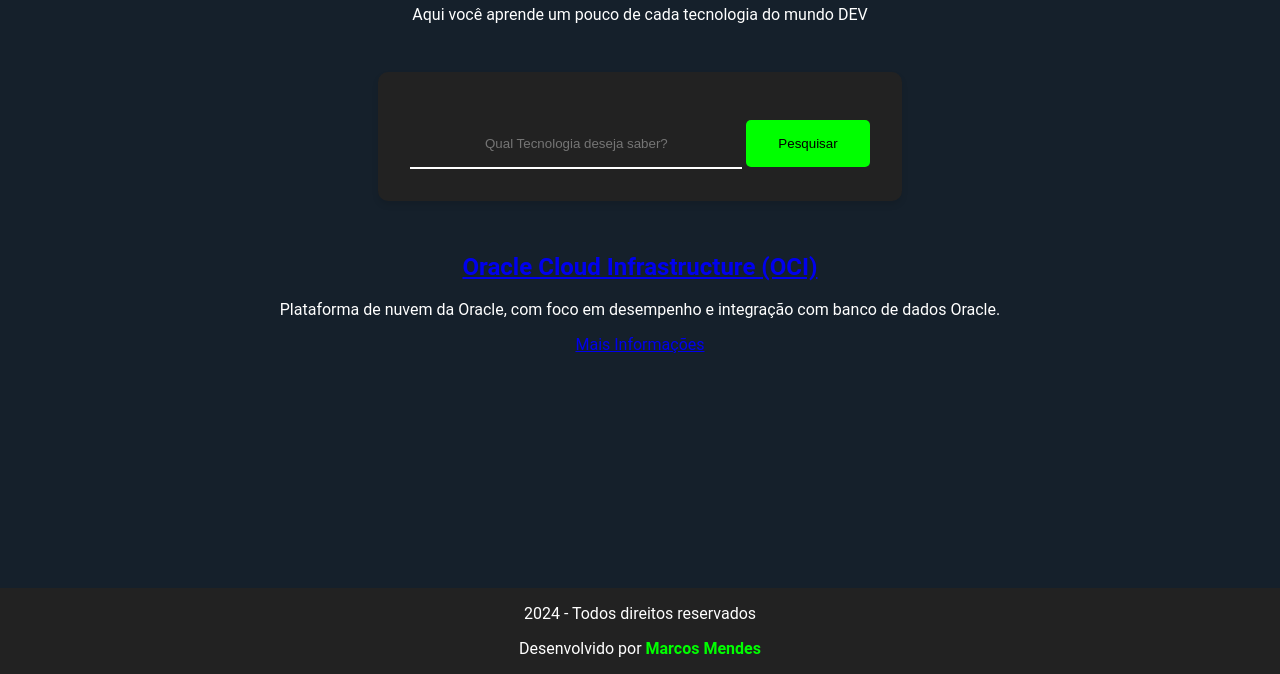
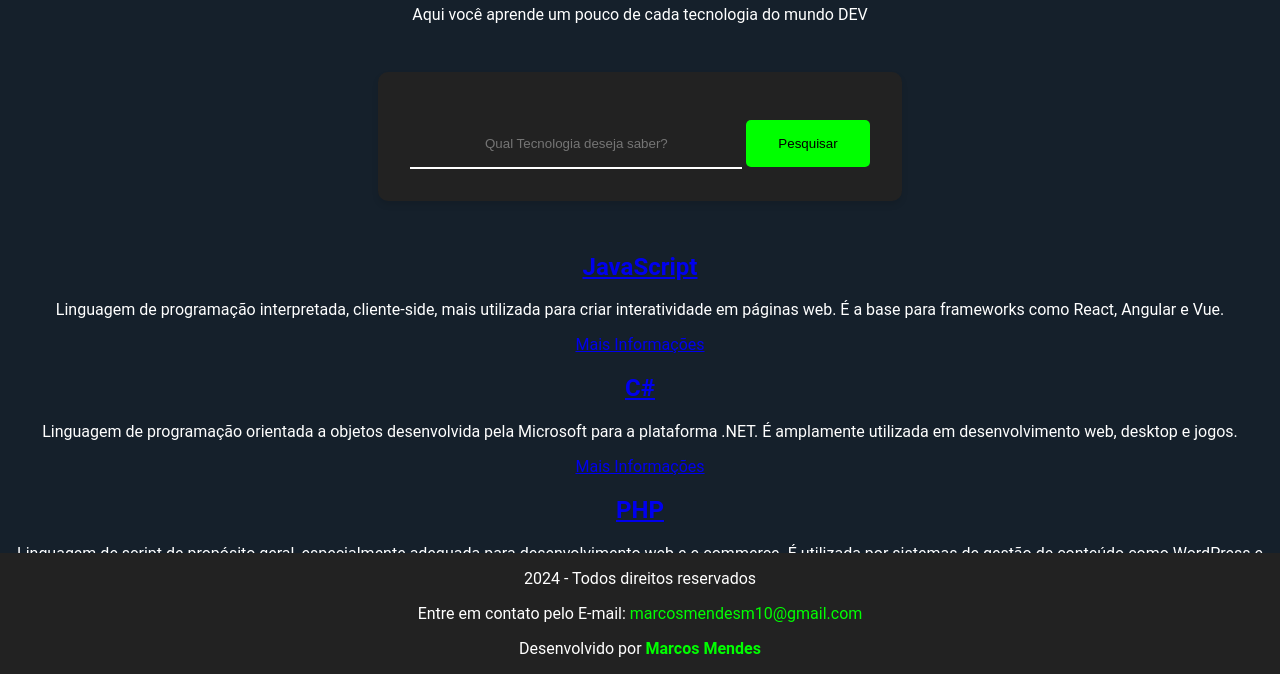
Before and after one commit to Mendes44/imersao-alura-google, a plain HTML site: page index.html in a window 1280 px wide. Both pictures are taken after a click on the button "Pesquisar". Shown: the part 126-800 px from the top of the page. Drawn offline with Linux system fonts and the light colour scheme.

Commit message:
Implementando Função OnClick

```diff
--- a/css/estilo.css
+++ b/css/estilo.css
@@ -87,6 +87,11 @@ footer {
     color: #fff;
 }
 
+.link-email {
+    text-decoration: none;
+    color: #00FF00;
+}
+
 /* Media queries para responsividade */
 @media screen and (max-width: 768px) {
     /* Ajustar estilos para telas menores */
--- a/index.html
+++ b/index.html
@@ -15,24 +15,17 @@
         <main>
             <section class="busca">
                 <input type="text" placeholder="Qual Tecnologia deseja saber?">
-                <button>Pesquisar</button>
+                <button onclick="pesquisar()">Pesquisar</button>
             </section>
 
             <section class="mostrar-resultado" id="mostrar-resultado">
-                <!-- <div class="intem-resultado">
-                    <h2>
-                        <a href="#" target="_blank"></a>
-                    </h2>
-                    <p class="descricao-meta"></p>
-                    <a href=""></a>
-                </div> -->
-
 
             </section>
         </main>
 
         <footer>
             <p>2024 - Todos direitos reservados </p>
+            <p>Entre em contato pelo E-mail: <a class="link-email" href="malito:marcosmendes@gmail.com" >marcosmendesm10@gmail.com</a></p>
             <p>Desenvolvido por <span class="texto-destaque">Marcos Mendes</span></p>
         </footer>
 
--- a/js/app.js
+++ b/js/app.js
@@ -1,11 +1,16 @@
-console.log(tecnologias);
+// Função que e acionado pelo botão pesquisar
+function pesquisar() {
 
-// Buscar o elemento pelo ID
-let resultado = document.getElementById ( "mostrar-resultado" );
+    // Buscar o elemento pelo ID e armazenar em uma variável
+    let dados = document.getElementById("mostrar-resultado");
 
-// Para cada dado dentro da lista de Tecnologias
-for ( let dado of tecnologias ) {
-    resultado.innerHTML = `
+    // Criar uma string vazia para armazenar os resultados da pesquisa
+    let resultados = "";
+
+    // Iterar sobre cada tecnologia na lista de tecnologias
+    for (let dado of tecnologias) {
+      // Criar um novo elemento div para cada tecnologia e adicionar informações
+      resultados += `
         <div class="intem-resultado">
           <h2>
             <a href="#" target="_blank">${dado.nome}</a>
@@ -14,4 +19,8 @@ for ( let dado of tecnologias ) {
           <a href="${dado.link}">Mais Informações</a>
         </div>
       `
-}
+    };
+
+    // Atribuir os resultados gerados ao elemento com o ID "mostrar-resultado"
+    dados.innerHTML = resultados;
+  };
```
Lines whose indentation alone changed are shown as unchanged.
